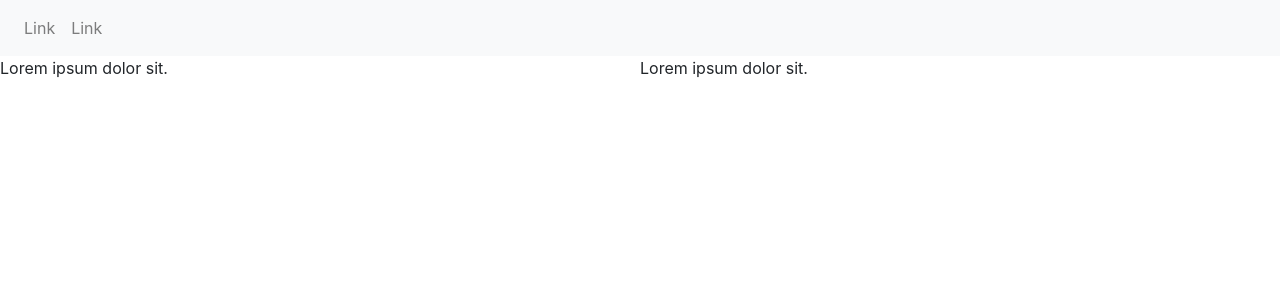
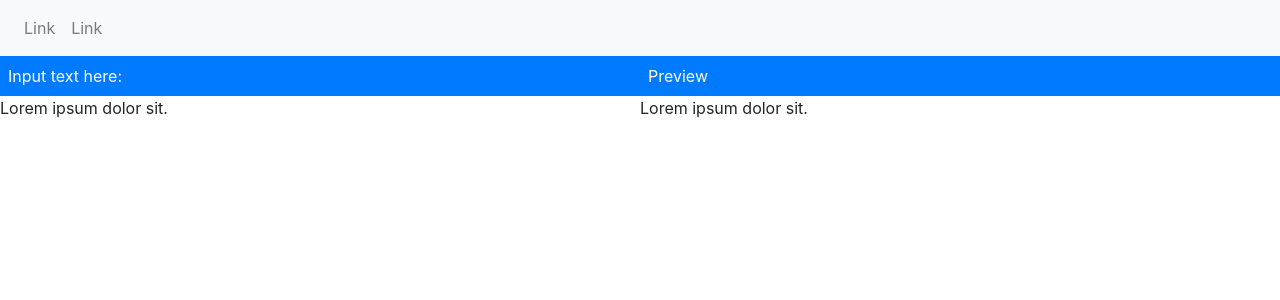
Before and after one commit to rafek1241/reactjs-markdown-previewer, a React (Create React App) app: page / in a window 1280 px wide. Shown: the top 300 px of the page. Built offline with nearby package versions, Linux system fonts and the light colour scheme.

Commit message:
prepare title section

```diff
--- a/src/App.scss
+++ b/src/App.scss
@@ -1,33 +1,9 @@
-.App {
-    text-align: center;
-  }
+@import "../node_modules/bootstrap/scss/functions";
+@import "../node_modules/bootstrap/scss/variables";
 
-  .App-logo {
-    animation: App-logo-spin infinite 20s linear;
-    height: 40vmin;
-    pointer-events: none;
-  }
-
-  .App-header {
-    background-color: #282c34;
-    min-height: 100vh;
-    display: flex;
-    flex-direction: column;
-    align-items: center;
-    justify-content: center;
-    font-size: calc(10px + 2vmin);
-    color: white;
-  }
-
-  .App-link {
-    color: #61dafb;
-  }
-
-  @keyframes App-logo-spin {
-    from {
-      transform: rotate(0deg);
-    }
-    to {
-      transform: rotate(360deg);
-    }
-  }
+.section-header-bar {
+  //bg-primary p-2 text-white
+  padding: map-get($map: $spacers, $key: 2);
+  background-color: $primary;
+  color: $white;
+}
--- a/src/App.tsx
+++ b/src/App.tsx
@@ -1,5 +1,4 @@
 import React, { Component } from "react";
-import logo from "./logo.svg";
 import "./App.scss";
 
 class App extends Component {
@@ -23,9 +22,15 @@ class App extends Component {
         <div className="container-fluid">
           <div className="row">
             <div className="col">
+              <div className="row section-header-bar">
+                Input text here:
+              </div>
               <div className="row">Lorem ipsum dolor sit.</div>
             </div>
             <div className="col">
+              <div className="row section-header-bar">
+                Preview
+              </div>
               <div className="row">Lorem ipsum dolor sit.</div>
             </div>
           </div>
```
